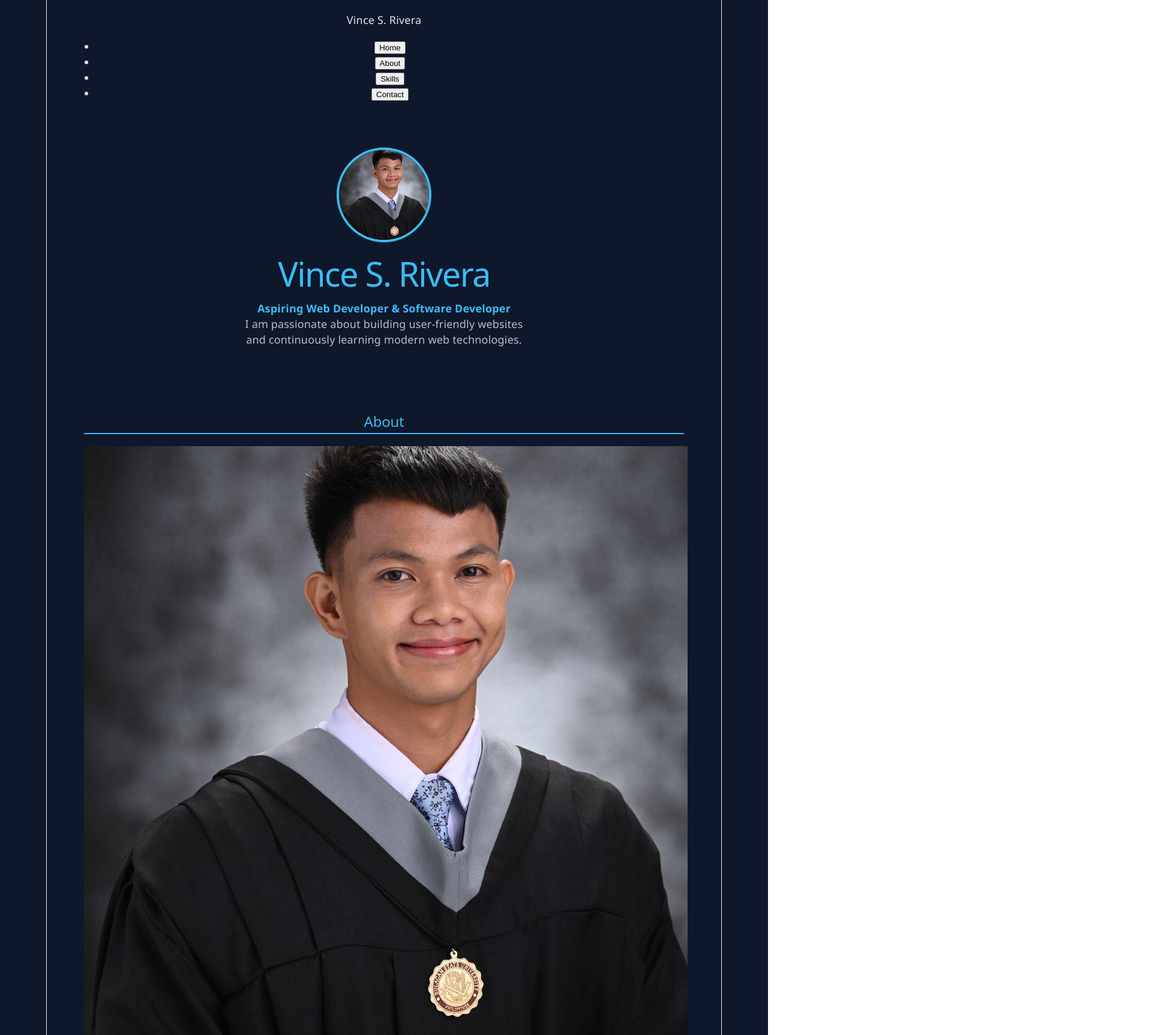
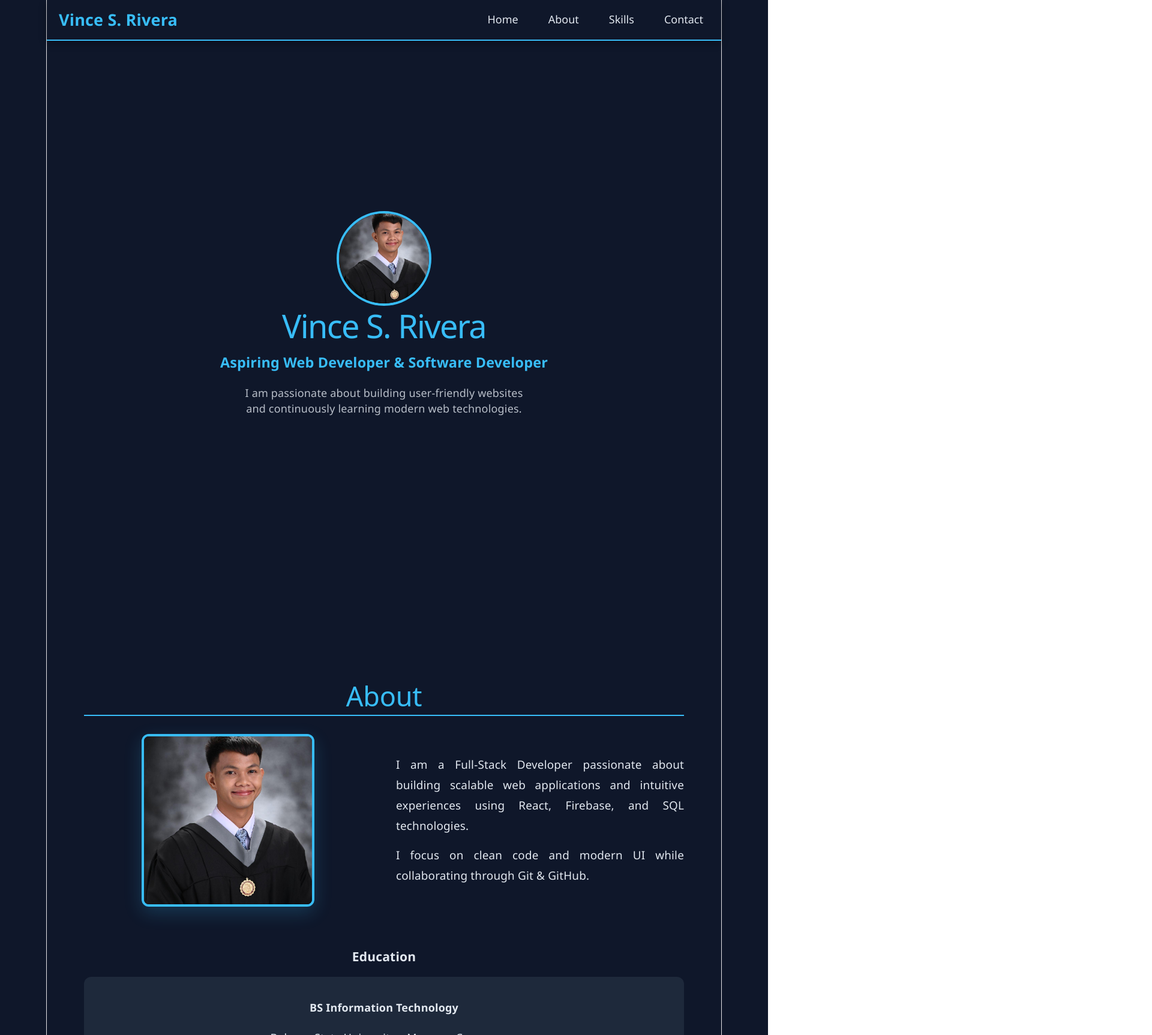
Before and after one commit to kontraman14/protfolio, a React (Vite) app: page / in a window 1280 px wide. Shown: the top 1726 px of the page at 60% size, 1920 px wide, since content can reach past the window. Built offline with nearby package versions, Linux system fonts and the light colour scheme.

Commit message:
Refactor CSS for layout and new components
Updated styles for the container, navbar, hero section, and added new styles for skills and project sections.

```diff
--- a/src/App.css
+++ b/src/App.css
@@ -3,22 +3,78 @@ body {
   font-family: 'Segoe UI', sans-serif;
   background: #0f172a;
   color: #e2e8f0;
+  scroll-behavior: smooth;
+  overflow-x: hidden;
 }
 
 .container {
-  max-width: 1000px;
-  margin: auto;
-  padding: 20px;
+  width: 100%;
+  margin: 0;
+  padding: 0;
+}
+
+/* NAVBAR */
+.navbar {
+  position: sticky;
+  top: 0;
+  background: #0f172a;
+  border-bottom: 2px solid #38bdf8;
+  padding: 15px 20px;
+  display: flex;
+  justify-content: space-between;
+  align-items: center;
+  z-index: 100;
+  box-shadow: 0 4px 12px rgba(0, 0, 0, 0.3);
+}
+
+.nav-brand {
+  font-size: 1.5rem;
+  font-weight: bold;
+  color: #38bdf8;
+}
+
+.nav-links {
+  display: flex;
+  list-style: none;
+  gap: 30px;
+  margin: 0;
+  padding: 0;
+}
+
+.nav-btn {
+  background: none;
+  border: none;
+  color: #e2e8f0;
+  font-size: 1rem;
+  cursor: pointer;
+  transition: 0.3s;
+  font-family: 'Segoe UI', sans-serif;
+  padding: 5px 10px;
+  border-bottom: 2px solid transparent;
+}
+
+.nav-btn:hover {
+  color: #38bdf8;
+  border-bottom: 2px solid #38bdf8;
 }
 
 /* HERO */
 .hero {
+  min-height: 100vh;
+  display: flex;
+  flex-direction: column;
+  justify-content: center;
+  align-items: center;
   text-align: center;
   padding: 60px 20px;
+  max-width: 1000px;
+  margin: auto;
 }
+
 .hero h1 {
   color: #38bdf8;
-
+  font-size: 3rem;
+  margin: 20px 0;
 }
 
 .profile-img {
@@ -32,27 +88,34 @@ body {
 .title {
   color: #38bdf8;
   font-weight: 600;
-  margin-top: 10px;
+  margin: 15px 0;
+  font-size: 1.3rem;
 }
 
 .subtitle {
   max-width: 500px;
-  margin: auto;
+  margin: 10px auto;
   opacity: 0.8;
+  font-size: 1rem;
 }
 
 /* SECTIONS */
 .section {
-  margin-top: 50px;
+  min-height: 100vh;
+  display: flex;
+  flex-direction: column;
+  justify-content: center;
+  padding: 80px 20px;
+  max-width: 1000px;
+  margin: auto;
 }
 
-
-
-.section h1,h2 {
+.section h1, h2 {
   border-bottom: 2px solid #38bdf8;
   padding-bottom: 5px;
-  margin-bottom: 20px;
+  margin-bottom: 30px;
   color: #38bdf8;
+  font-size: 2.5rem;
 }
 
 /* GRID */
@@ -93,3 +156,195 @@ ul {
 .contact a:hover {
   text-decoration: underline;
 }
+
+h3, h4 {
+  color: #e2e8f0;
+  margin-top: 20px;
+}
+
+/* SKILLS SECTION */
+.skills-container {
+  display: grid;
+  grid-template-columns: repeat(auto-fit, minmax(300px, 1fr));
+  gap: 40px;
+  margin-top: 40px;
+}
+
+.skill-category {
+  background: rgba(30, 41, 59, 0.5);
+  padding: 30px;
+  border-radius: 12px;
+  border-left: 4px solid #38bdf8;
+  transition: 0.3s;
+}
+
+.skill-category:hover {
+  transform: translateY(-5px);
+  box-shadow: 0 10px 30px rgba(56, 189, 248, 0.15);
+}
+
+.skill-category h3 {
+  color: #38bdf8;
+  margin: 0 0 20px 0;
+  font-size: 1.3rem;
+}
+
+.skills-list {
+  display: flex;
+  flex-wrap: wrap;
+  gap: 12px;
+}
+
+.skill-badge {
+  background: #38bdf8;
+  color: #0f172a;
+  padding: 8px 16px;
+  border-radius: 20px;
+  font-weight: 600;
+  font-size: 0.9rem;
+  transition: 0.3s;
+  cursor: default;
+}
+
+.skill-badge:hover {
+  background: #0ea5e9;
+  transform: scale(1.05);
+}
+
+.contact p {
+  font-size: 1.1rem;
+  margin: 15px 0;
+}
+
+.contact a {
+  color: #38bdf8;
+  text-decoration: none;
+  font-weight: 500;
+}
+
+.contact a:hover {
+  text-decoration: underline;
+}
+
+h3, h4 {
+  color: #e2e8f0;
+  margin-top: 20px;
+}
+
+/* ABOUT SECTION */
+.about-container {
+  display: flex;
+  gap: 40px;
+  align-items: center;
+  margin-bottom: 50px;
+  flex-wrap: wrap;
+}
+
+.about-image {
+  flex: 1;
+  min-width: 250px;
+  display: flex;
+  justify-content: center;
+}
+
+.about-img {
+  width: 280px;
+  height: 280px;
+  border-radius: 12px;
+  object-fit: cover;
+  border: 4px solid #38bdf8;
+  box-shadow: 0 10px 30px rgba(56, 189, 248, 0.2);
+}
+
+.about-text {
+  flex: 1;
+  min-width: 300px;
+}
+
+.about-description {
+  font-size: 1.05rem;
+  line-height: 1.8;
+  color: #e2e8f0;
+  margin: 15px 0;
+  text-align: justify;
+}
+
+/* PROJECT MEDIA */
+.project-media-gallery {
+  display: grid;
+  grid-template-columns: repeat(auto-fit, minmax(200px, 1fr));
+  gap: 15px;
+  margin-top: 20px;
+}
+
+.project-media {
+  width: 100%;
+  height: 200px;
+  object-fit: cover;
+  border-radius: 8px;
+  border: 2px solid #38bdf8;
+  transition: 0.3s;
+}
+
+.project-media:hover {
+  transform: scale(1.05);
+  box-shadow: 0 10px 20px rgba(56, 189, 248, 0.3);
+}
+
+/* PROJECT CONTAINER */
+.project-container {
+  display: flex;
+  gap: 40px;
+  align-items: center;
+  flex-wrap: wrap;
+}
+
+.project-media-section {
+  flex: 1;
+  min-width: 300px;
+  display: flex;
+  justify-content: center;
+}
+
+.project-text {
+  flex: 1;
+  min-width: 300px;
+}
+
+.project-text h3 {
+  margin-top: 0;
+}
+
+/* SINGLE MEDIA DISPLAY */
+.single-media-container {
+  position: relative;
+  cursor: pointer;
+  display: inline-block;
+}
+
+.project-media-single {
+  width: 100%;
+  max-width: 400px;
+  height: 300px;
+  object-fit: cover;
+  border-radius: 8px;
+  border: 2px solid #38bdf8;
+  transition: 0.3s;
+}
+
+.project-media-single:hover {
+  transform: scale(1.02);
+  box-shadow: 0 10px 20px rgba(56, 189, 248, 0.3);
+}
+
+.media-indicator {
+  position: absolute;
+  bottom: 10px;
+  right: 10px;
+  background: rgba(0, 0, 0, 0.7);
+  color: white;
+  padding: 5px 10px;
+  border-radius: 20px;
+  font-size: 0.8rem;
+  font-weight: bold;
+}
```
